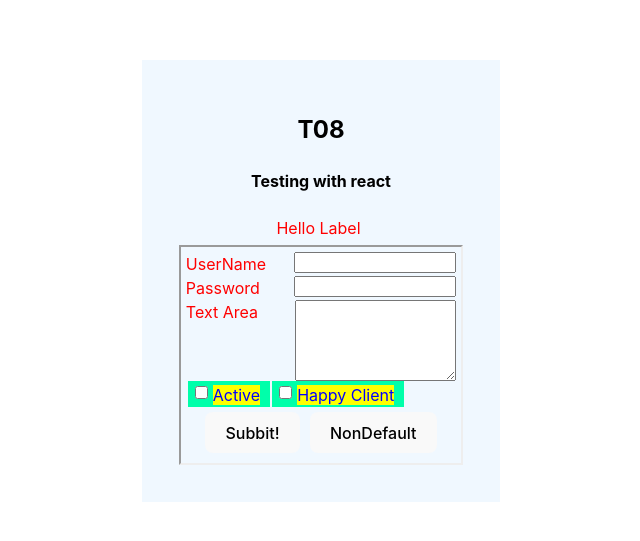
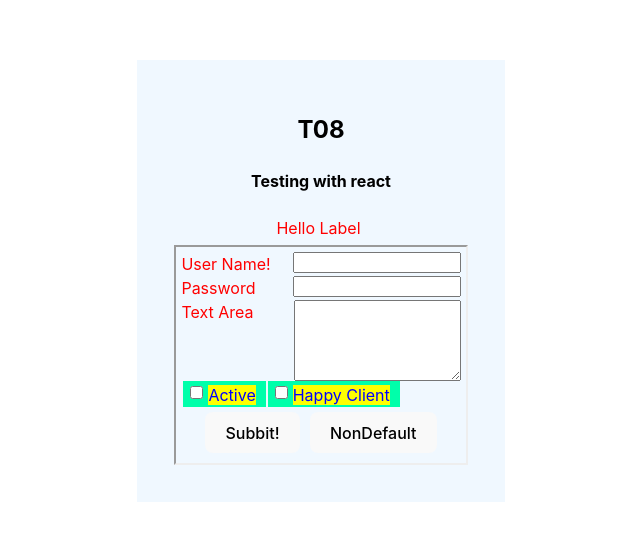
Before and after one commit to TonyGravagno/react-mui-wrapper-tests, a React (Vite) app: page / in a window 1280 px wide. Shown: the part 119-660 px from the top of the page, without its empty margins (319-959 px from the left). Built offline with nearby package versions, Linux system fonts and the light colour scheme.

Commit message:
Trivial form change+fix

```diff
--- a/src/forms/TestForm07/TestForm07.tsx
+++ b/src/forms/TestForm07/TestForm07.tsx
@@ -50,7 +50,7 @@ export const TestForm07 = () => {
             value={happyUser}
             labelPlacement="end"
             singleComponent={true}
-            onChange={e => setActiveUser(e.target.value === 'on')}
+            onChange={e => setHappyUser(e.target.value === 'on')}
           />
         </div>
         <SubmitButton />
--- a/src/forms/TestForm08/TestForm08.tsx
+++ b/src/forms/TestForm08/TestForm08.tsx
@@ -25,7 +25,7 @@ export const TestForm08 = () => {
       <Label>Hello Label</Label>
       <form onSubmit={handleSubmit} style={config.styles.current().formContainer}>
         <TextField
-          label="UserName" //{<Label>UserName</Label>}
+          label={<Label>User Name!</Label>}
           type="text"
           value={username}
           onChange={e => setUsername(e.target.value)}
```
